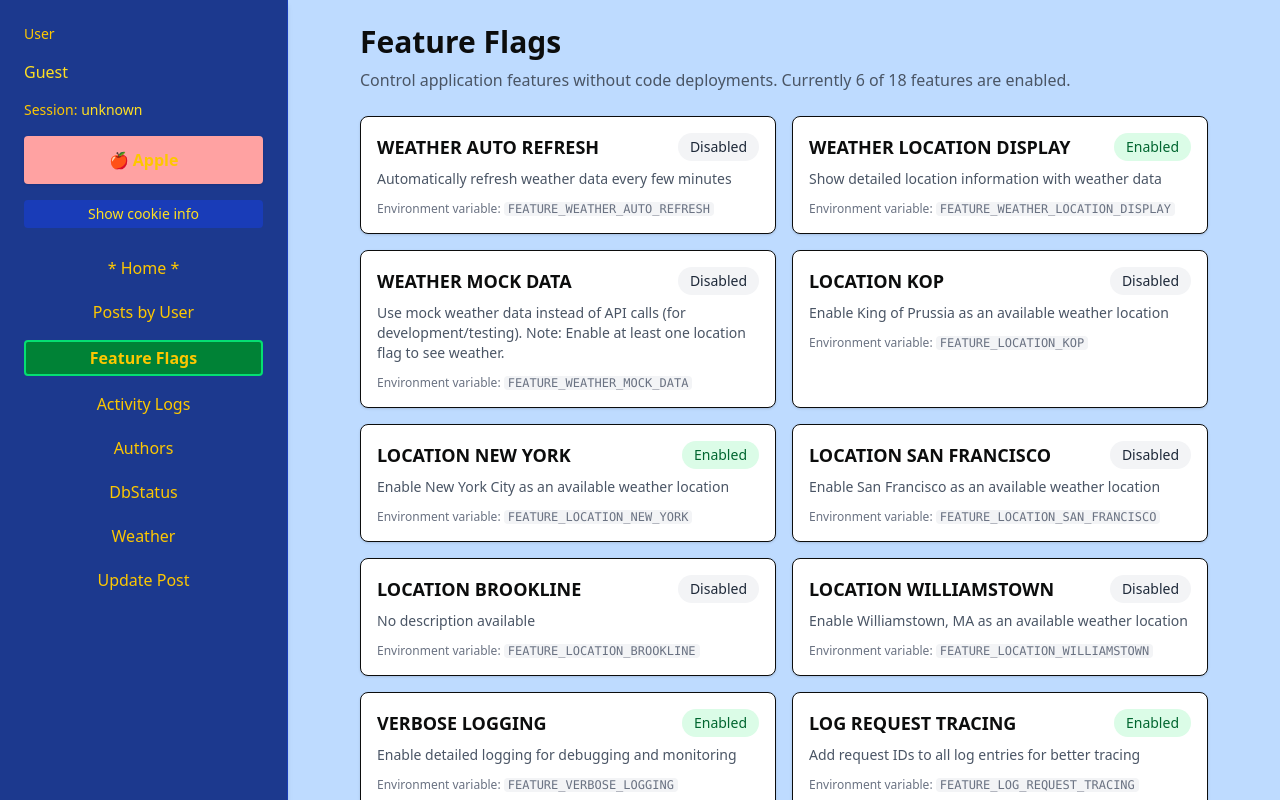
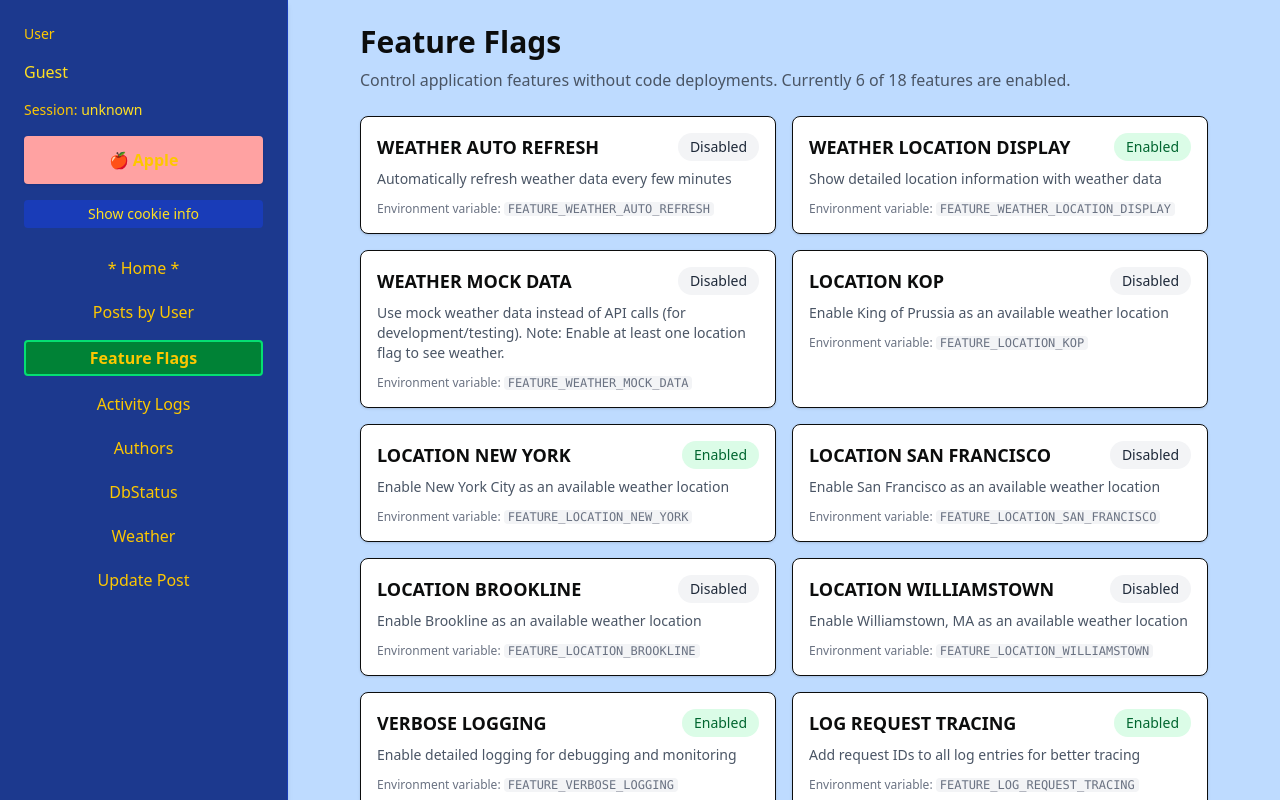
Before and after one commit to jonathan-kraus/my-vercel-neon-app, a Next.js app: page /admin/feature-flags in a window 1280 px wide. Shown: the top 800 px of the page. Built offline with nearby package versions, Linux system fonts and the light colour scheme; no server answers; the database is empty.

Commit message:
locations: replace Chicago with Brookline (env example, tests, admin UI)

```diff
--- a/app/admin/feature-flags/page.tsx
+++ b/app/admin/feature-flags/page.tsx
@@ -131,7 +131,7 @@ function getFlagDescription(flag: FeatureFlag): string {
     LOCATION_KOP: 'Enable King of Prussia as an available weather location',
     LOCATION_NEW_YORK: 'Enable New York City as an available weather location',
     LOCATION_SAN_FRANCISCO: 'Enable San Francisco as an available weather location',
-    LOCATION_CHICAGO: 'Enable Chicago as an available weather location',
+    LOCATION_BROOKLINE: 'Enable Brookline as an available weather location',
     LOCATION_WILLIAMSTOWN: 'Enable Williamstown, MA as an available weather location',
     VERBOSE_LOGGING: 'Enable detailed logging for debugging and monitoring',
     LOG_REQUEST_TRACING: 'Add request IDs to all log entries for better tracing',
```
Also changed, not shown: 2 other files (tests, documents, lock files or other folders).
